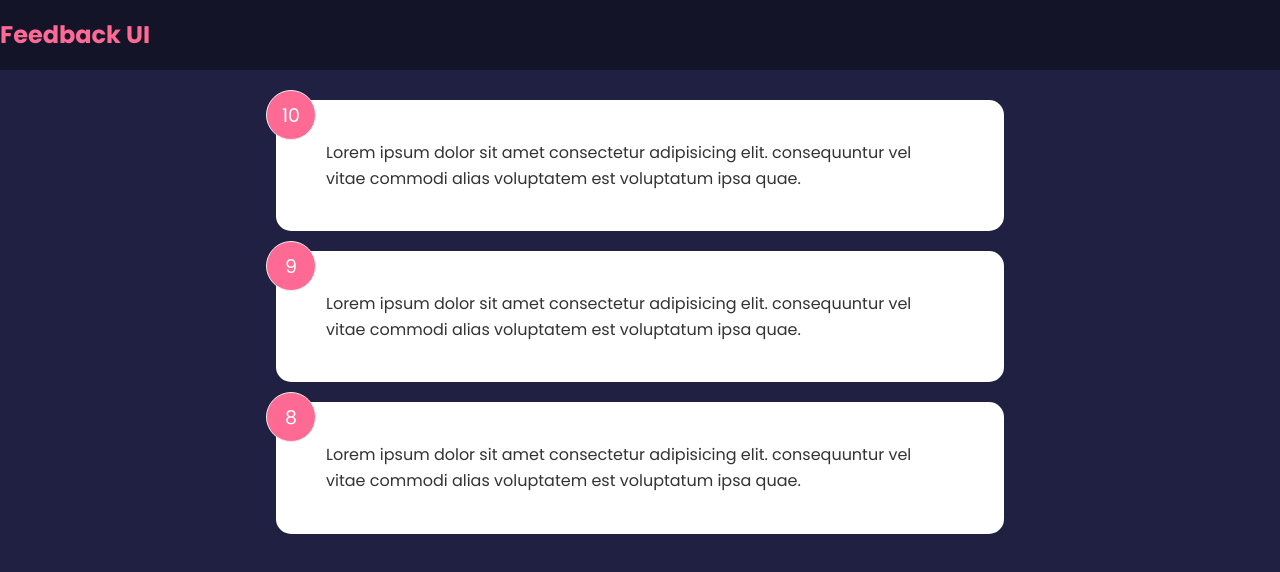
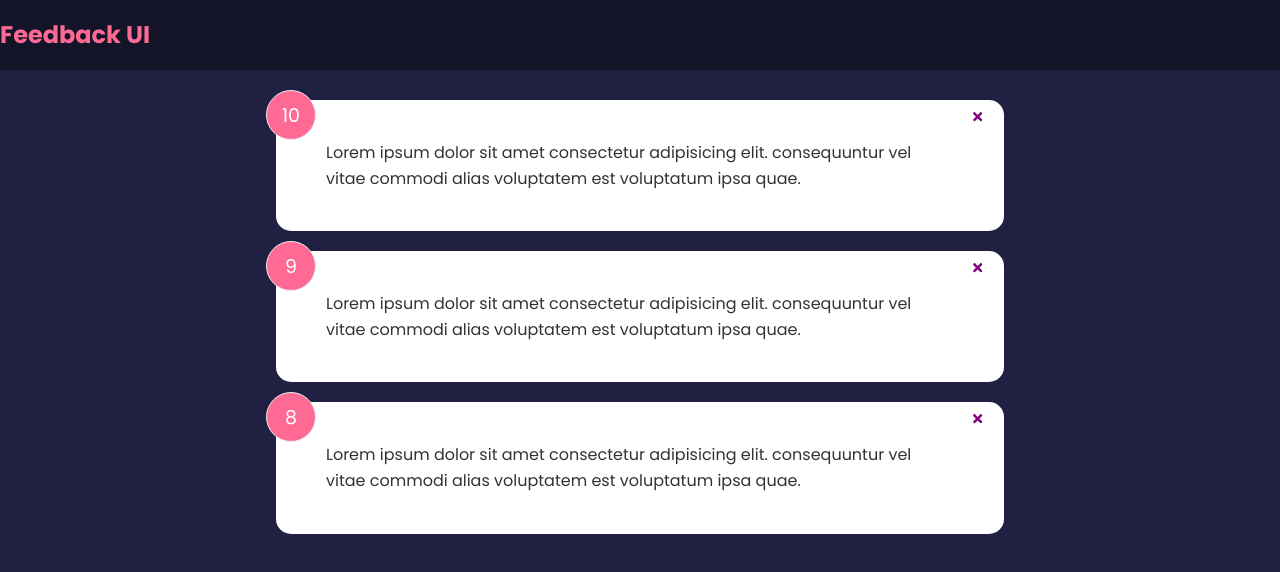
Before and after one commit to Clucas0311/feedback-app, a React (Create React App) app: page / in a window 1280 px wide. Shown: the top 572 px of the page. Built offline with nearby package versions, Linux system fonts and the light colour scheme.

Commit message:
Implemented Prop Drilling To Delete"

```diff
--- a/package.json
+++ b/package.json
@@ -8,6 +8,7 @@
     "@testing-library/user-event": "^13.5.0",
     "react": "^17.0.2",
     "react-dom": "^17.0.2",
+    "react-icons": "^4.3.1",
     "react-scripts": "5.0.0",
     "web-vitals": "^2.1.4"
   },
--- a/src/App.js
+++ b/src/App.js
@@ -6,11 +6,17 @@
 
 const App = () => {
   const [feedback, setFeedback] = useState(FeedbackData);
+
+  const deleteFeedback = (id) => {
+    if (window.confirm("Are you sure you want to delete?")) {
+      setFeedback(feedback.filter((item) => item.id !== id));
+    }
+  };
   return (
     <>
       <Header />
       <div className="container">
-        <FeedbackList feedback={feedback} />
+        <FeedbackList feedback={feedback} handleDelete={deleteFeedback} />
       </div>
     </>
   );
--- a/src/components/FeedbackItem.js
+++ b/src/components/FeedbackItem.js
@@ -1,11 +1,18 @@
 import React from "react";
+import { FaTimes } from "react-icons/fa";
 import Card from "./UI/Card";
 import PropTypes from "prop-types";
 
-const FeedbackItem = ({ item }) => {
+const FeedbackItem = ({ item, onDelete }) => {
+  const handleClick = () => {
+    onDelete(item.id);
+  };
   return (
     <Card>
       <div className="num-display">{item.rating}</div>
+      <button className="close" onClick={handleClick}>
+        <FaTimes color="purple" />
+      </button>
       <div className="text-display">{item.text}</div>
     </Card>
   );
--- a/src/components/FeedbackList.js
+++ b/src/components/FeedbackList.js
@@ -2,7 +2,7 @@
 import Feedbackitem from "./FeedbackItem";
 import PropTypes from "prop-types";
 
-const FeedbackList = ({ feedback }) => {
+const FeedbackList = ({ feedback, handleDelete }) => {
   if (!feedback || feedback.length === 0) {
     return <p>No Feedback Yet</p>;
   }
@@ -10,7 +10,7 @@
   return (
     <div className="feedback-list">
       {feedback.map((item) => (
-        <Feedbackitem key={item.id} item={item} />
+        <Feedbackitem key={item.id} item={item} onDelete={handleDelete} />
       ))}
     </div>
   );
```
Also changed, not shown: 1 other file (tests, documents, lock files or other folders).
